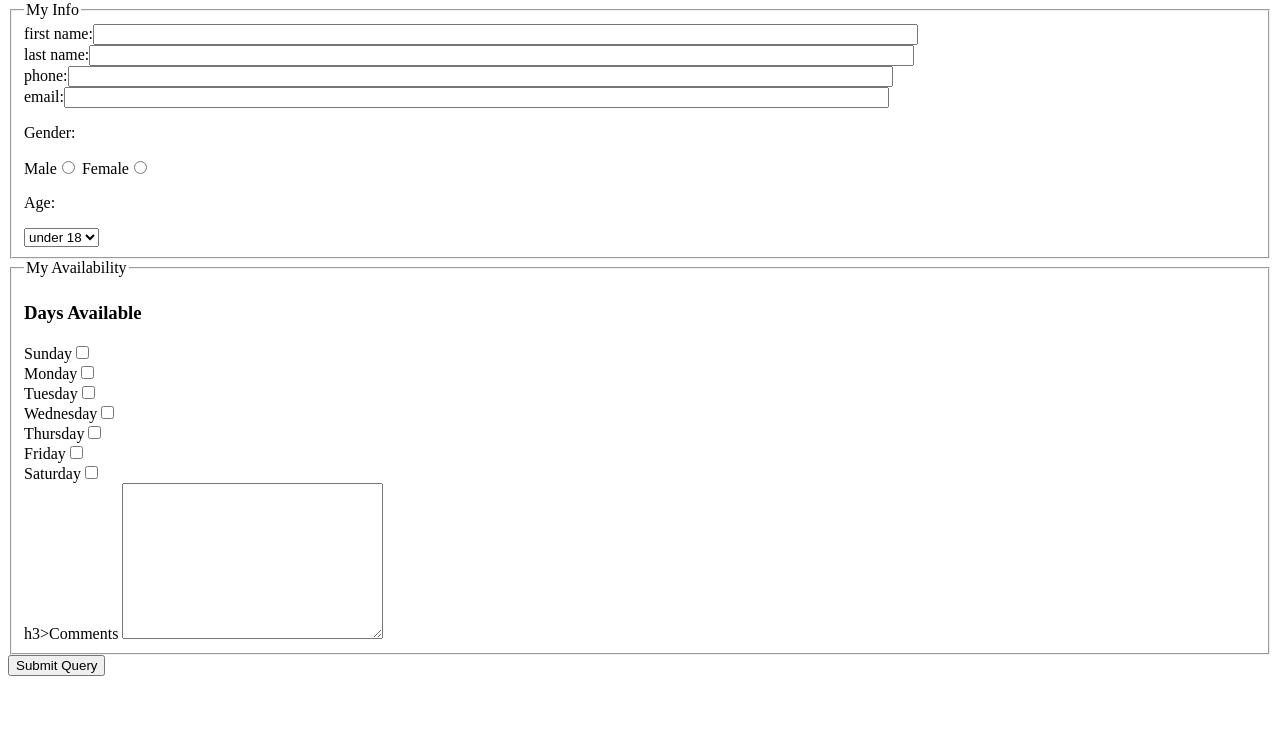
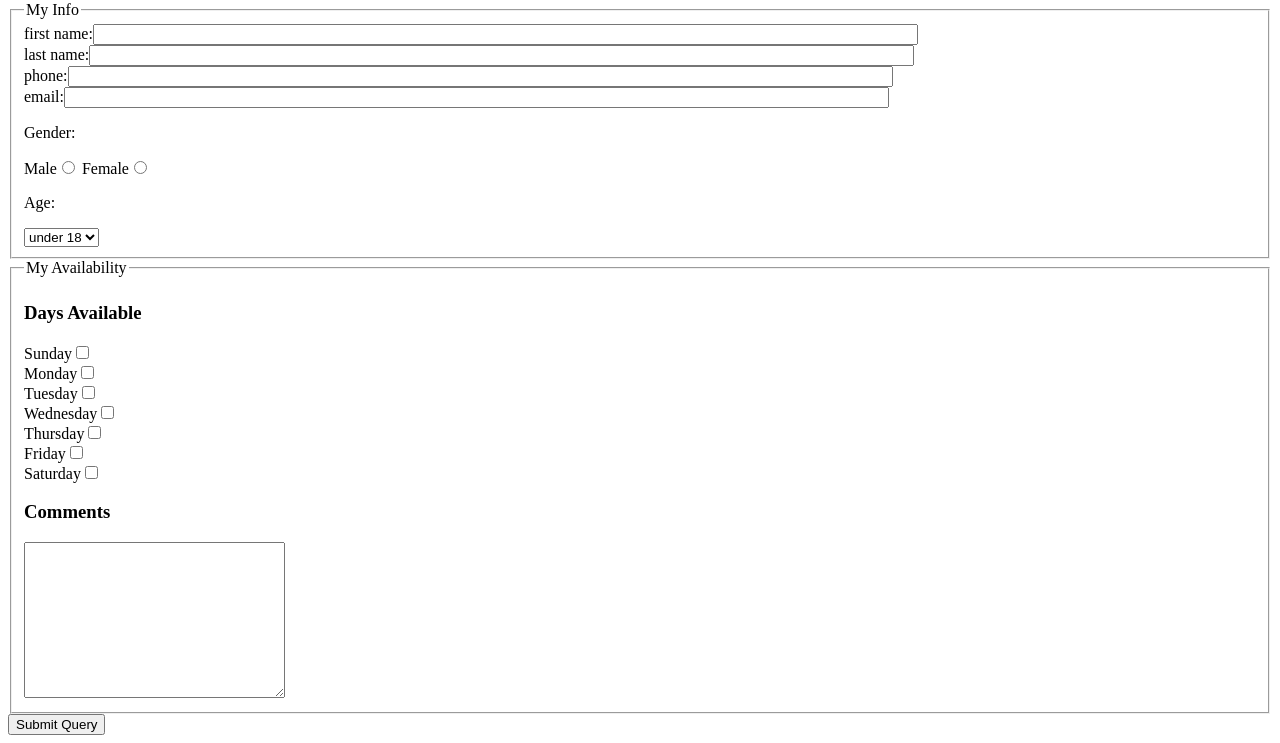
Before and after one commit to Victoria-2510/web.dev_lab5, a plain HTML site: page index.html in a window 1280 px wide. Shown: the part 79-822 px from the top of the page. Before the commit the page ends 800 px from the top, so only its background shows below. Drawn offline with Linux system fonts and the light colour scheme.

```diff
--- a/index.html
+++ b/index.html
@@ -37,7 +37,7 @@
         <div><label>Thursday<input type="checkbox" name="available_field[]" value="thursday"></label></div>
         <div><label>Friday<input type="checkbox" name="available_field[]" value="friday"></label></div>
         <div><label>Saturday<input type="checkbox" name="available_field[]" value="saturday"></label></div>
-        h3>Comments</h3>
+        <h3>Comments</h3>
         <textarea name="comments_field" cols="30" rows="10"></textarea>
       </div>
     </fieldset>
```
